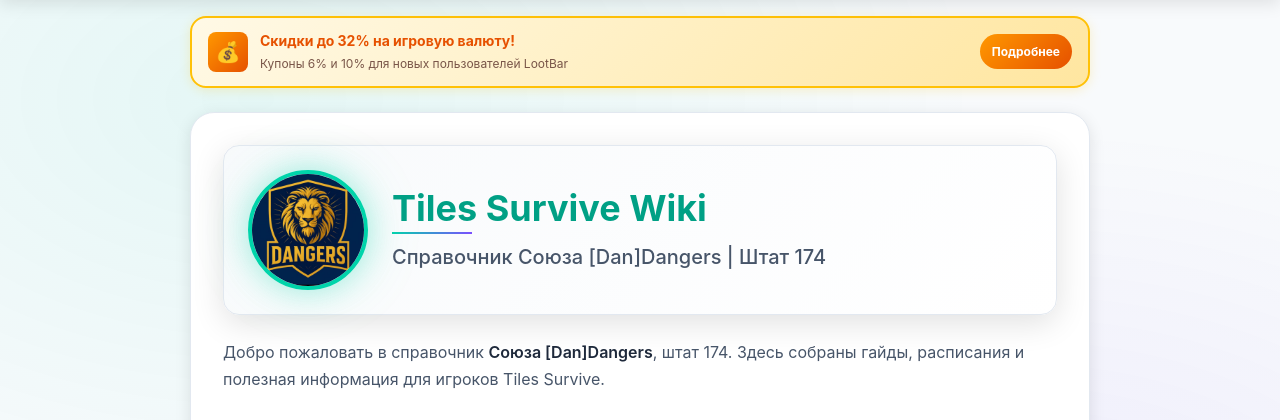
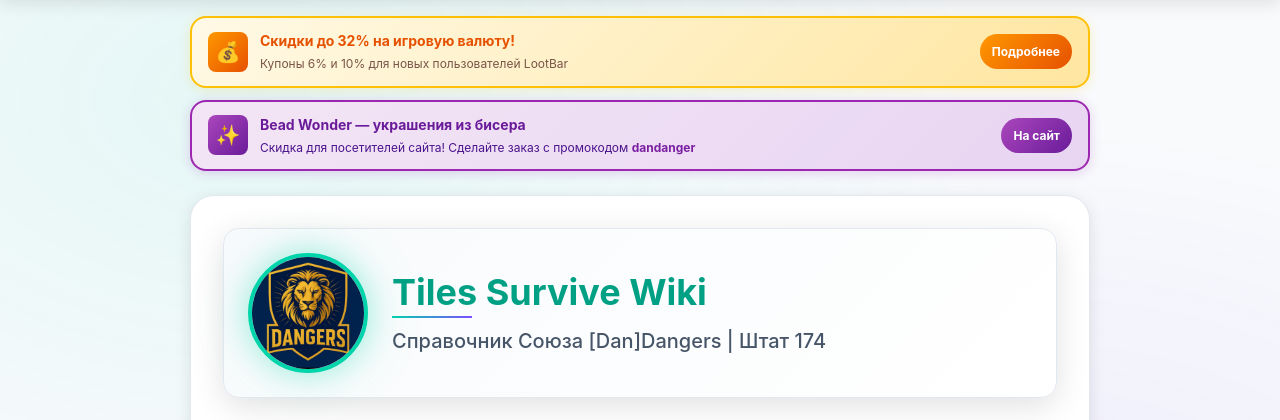
Before and after one commit to idpro1313/dandangers, a PHP site: page / in a window 1280 px wide. Shown: the part 61-481 px from the top of the page. Run offline with PHP 8.4, Linux system fonts and the light colour scheme.

Commit message:
marketbw.ru

```diff
--- a/admin.php
+++ b/admin.php
@@ -25,6 +25,7 @@
 
     body.admin-body .site-nav,
     body.admin-body .site-footer,
+    body.admin-body .promo-banners,
     body.admin-body .promo-banner {
       display: none !important;
     }
@@ -686,7 +687,7 @@ function initEditor() {
       content: 'Начните редактирование...';
       color: var(--text-secondary);
     }
-    .site-nav, .site-footer, .promo-banner { display: none !important; }
+    .site-nav, .site-footer, .promo-banners, .promo-banner { display: none !important; }
     h1, h2, h3 { margin-top: 1em; margin-bottom: 0.5em; }
     p { margin-bottom: 1em; }
     a { color: var(--primary); }
--- a/index.php
+++ b/index.php
@@ -144,6 +144,7 @@ function renderHome() {
 
 <main>
 
+<div class="promo-banners">
   <a href="/lootbar-discounts.html" class="promo-banner">
     <div class="promo-banner-content">
       <div class="promo-banner-icon">💰</div>
@@ -154,6 +155,17 @@ function renderHome() {
     </div>
     <div class="promo-banner-badge">Подробнее</div>
   </a>
+  <a href="https://marketbw.ru/" class="promo-banner promo-banner--bead" target="_blank" rel="noopener noreferrer">
+    <div class="promo-banner-content">
+      <div class="promo-banner-icon promo-banner-icon--bead">✨</div>
+      <div class="promo-banner-text">
+        <div class="promo-banner-title">Bead Wonder — украшения из бисера</div>
+        <div class="promo-banner-desc">Скидка для посетителей сайта! Сделайте заказ с промокодом <strong>dandanger</strong></div>
+      </div>
+    </div>
+    <div class="promo-banner-badge promo-banner-badge--bead">На сайт</div>
+  </a>
+</div>
 
 <div class="content-wrapper">
 
@@ -881,8 +893,9 @@ function renderPage($data) {
 
 <main>
 
+<div class="promo-banners<?= $type === 'schedule' ? ' wide' : '' ?>">
 <?php if ($type !== 'lootbar'): ?>
-<a href="/lootbar-discounts.html" class="promo-banner<?= $type === 'schedule' ? ' wide' : '' ?>">
+  <a href="/lootbar-discounts.html" class="promo-banner">
     <div class="promo-banner-content">
       <div class="promo-banner-icon">💰</div>
       <div class="promo-banner-text">
@@ -893,6 +906,17 @@ function renderPage($data) {
     <div class="promo-banner-badge">Подробнее</div>
   </a>
 <?php endif; ?>
+  <a href="https://marketbw.ru/" class="promo-banner promo-banner--bead" target="_blank" rel="noopener noreferrer">
+    <div class="promo-banner-content">
+      <div class="promo-banner-icon promo-banner-icon--bead">✨</div>
+      <div class="promo-banner-text">
+        <div class="promo-banner-title">Bead Wonder — украшения из бисера</div>
+        <div class="promo-banner-desc">Скидка для посетителей сайта! Сделайте заказ с промокодом <strong>dandanger</strong></div>
+      </div>
+    </div>
+    <div class="promo-banner-badge promo-banner-badge--bead">На сайт</div>
+  </a>
+</div>
 
 <article class="content-wrapper<?= $type === 'schedule' ? ' wide' : '' ?>">
 
--- a/modern-styles.css
+++ b/modern-styles.css
@@ -1281,8 +1281,23 @@ main {
 }
 
 /* ============================================
-   Промо-баннер LootBar
-   ============================================ */
+   Промо-баннеры (LootBar + партнёры)
+   ============================================ */
+
+.promo-banners {
+  display: flex;
+  flex-direction: column;
+  gap: var(--space-3);
+  max-width: var(--content-max);
+  margin: var(--space-4) auto;
+  margin-left: var(--space-3);
+  margin-right: var(--space-3);
+}
+
+.promo-banners .promo-banner {
+  margin: 0;
+  max-width: none;
+}
 
 .promo-banner {
   display: flex;
@@ -1359,6 +1374,38 @@ main {
   white-space: nowrap;
 }
 
+/* Bead Wonder — marketbw.ru */
+.promo-banner--bead {
+  background: linear-gradient(135deg, #f3e5f5 0%, #e8d5f2 100%);
+  border-color: #9c27b0;
+  box-shadow: 0 2px 12px rgba(156, 39, 176, 0.2);
+}
+
+.promo-banner--bead:hover {
+  box-shadow: 0 6px 20px rgba(156, 39, 176, 0.35);
+}
+
+.promo-banner--bead .promo-banner-title {
+  color: #6a1b9a;
+}
+
+.promo-banner--bead .promo-banner-desc {
+  color: #4a148c;
+}
+
+.promo-banner--bead .promo-banner-desc strong {
+  color: #7b1fa2;
+  font-weight: 700;
+}
+
+.promo-banner-icon--bead {
+  background: linear-gradient(135deg, #ab47bc 0%, #6a1b9a 100%);
+}
+
+.promo-banner-badge--bead {
+  background: linear-gradient(135deg, #ab47bc 0%, #6a1b9a 100%);
+}
+
 @media (max-width: 600px) {
   .promo-banner {
     flex-direction: column;
@@ -1378,20 +1425,25 @@ main {
 }
 
 @media (min-width: 768px) {
-  .promo-banner {
+  .promo-banners {
     margin-left: var(--space-6);
     margin-right: var(--space-6);
   }
 }
 
 @media (min-width: 1024px) {
-  .promo-banner {
+  .promo-banners {
     margin-left: auto;
     margin-right: auto;
   }
 }
 
-/* Широкий баннер для страниц с wide content */
+/* Широкий блок баннеров для страниц с wide content */
+.promo-banners.wide {
+  max-width: var(--content-wide);
+}
+
+/* Одиночный баннер вне стека (если где-то используется) */
 .promo-banner.wide {
   max-width: var(--content-wide);
 }
@@ -1408,6 +1460,11 @@ main {
 
   body::before {
     display: none;
+  }
+
+  .promo-banners,
+  .promo-banner {
+    display: none !important;
   }
 
   .content-wrapper {
```
Lines whose indentation alone changed are shown as unchanged.
